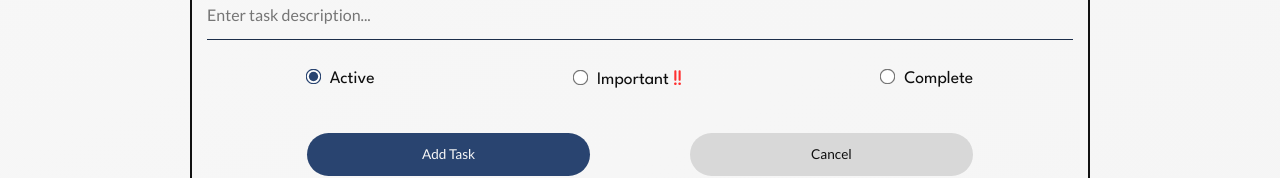
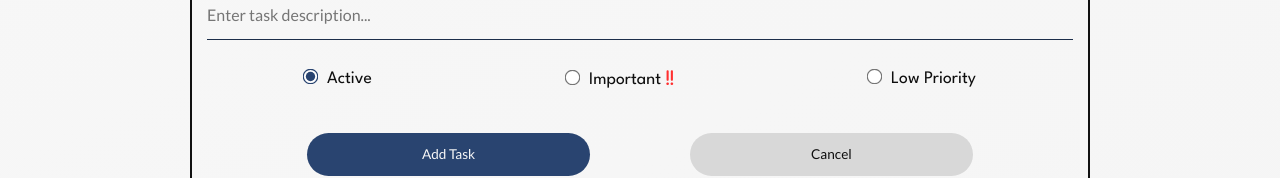
Before and after one commit to CallumB04/react-todolist, a React (Create React App) app: page /todolist in a window 1280 px wide. Both pictures are taken after a click on the button "Add new Task". Shown: the part 273-451 px from the top of the page. Built offline with nearby package versions, Linux system fonts and the light colour scheme.

Commit message:
refactor: change completed status to low priority

```diff
--- a/src/pages/Todolist/components/AddTaskForm.js
+++ b/src/pages/Todolist/components/AddTaskForm.js
@@ -63,11 +63,11 @@ function AddTaskForm({ onSubmit, cancelAddingTask }) {
                     <input
                         type="radio"
                         name="status"
-                        value="complete"
-                        checked={ statusInput === "complete" }
+                        value="low-priority"
+                        checked={ statusInput === "low-priority" }
                         onChange={ (event) => setStatusInput(event.target.value) }
                     />
-                    Complete
+                    Low Priority
                 </label>
             </div>
 
--- a/src/pages/Todolist/components/Todolist.css
+++ b/src/pages/Todolist/components/Todolist.css
@@ -70,7 +70,7 @@
 
 }
 
-.todolist-item.status-complete {
+.todolist-item.status-low-priority {
 
 }
 
```
